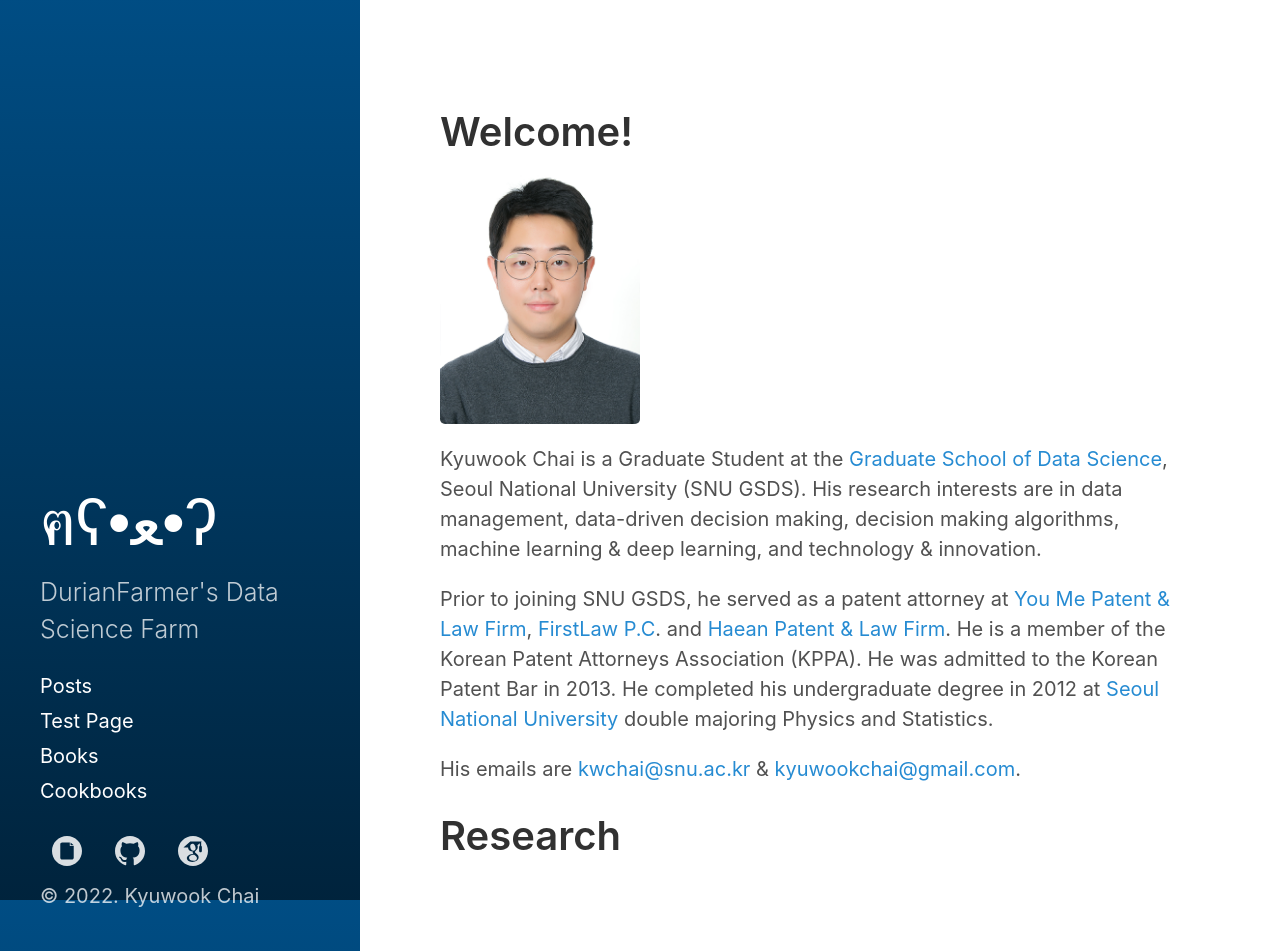
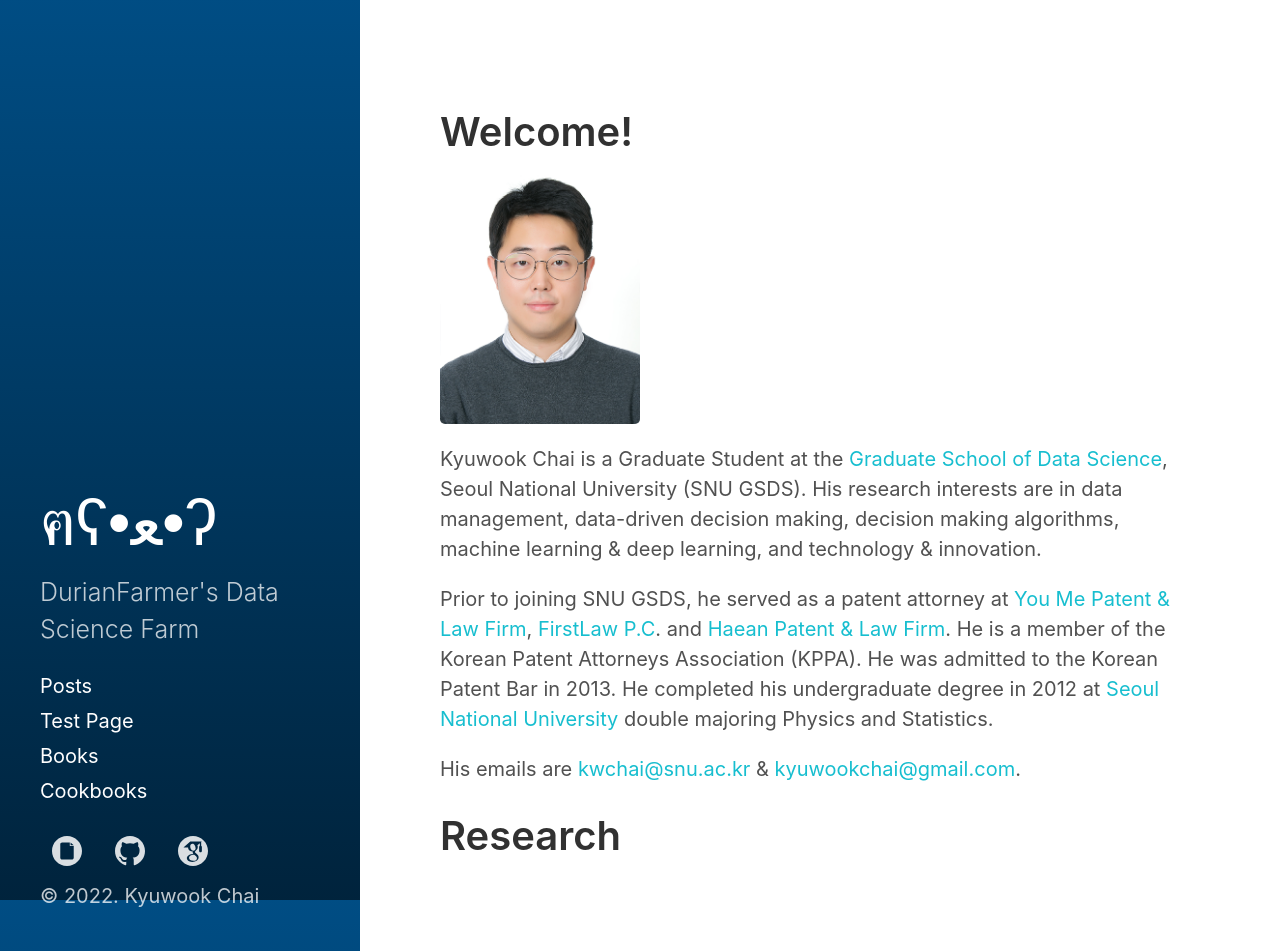
Before and after one commit to DurianFarmer/DurianFarmer.github.io, a Jekyll site: the page built from index.md, in a window 1280 px wide and 951 px high. Built offline with Jekyll 4.4.1, drawn with Linux system fonts in a browser that asks for light colours; nearby versions of some CDN libraries; our own code applies the rules of GitHub Pages for plain Markdown files.

Commit message:
page 추가 실험

```diff
--- a/_sass/hydeout/_variables.scss
+++ b/_sass/hydeout/_variables.scss
@@ -9,10 +9,12 @@ $red: #ac4142 !default;
 $orange: #d28445 !default;
 $yellow: #f4bf75 !default;
 $green: #90a959 !default;
-$cyan: #75b5aa !default;
+$cyan: #17becf !default;
 $blue: #268bd2 !default;
 $navy: #003860 !default;
 $brown: #8f5536 !default;
+$purple: #9467bd !default;;
+$pink: lightcoral !default;;
 
 $root-font-family: -apple-system, BlinkMacSystemFont, 'Segoe UI', 'Roboto', 'Oxygen', 'Ubuntu', 'Cantarell', 'Fira Sans', 'Droid Sans', 'Helvetica Neue', Arial, sans-serif !default;
 $root-font-size: 1rem !default;
@@ -21,7 +23,7 @@ $root-line-height: 1.5 !default;
 $body-color: $gray-5 !default;
 $body-muted: $gray-4 !default;
 $body-bg: #fff !default;
-$link-color: $blue !default;
+$link-color: $cyan !default;
 $heading-color: $gray-6 !default;
 
 $border-color: $gray-2 !default;
@@ -40,7 +42,8 @@ $box-shadow-opacity: 0.16 !default;
 $default-box-shadow: $box-shadow-size $box-shadow-size $box-shadow-size rgba(0, 0, 0, $box-shadow-opacity);
 
 $code-font-family: Menlo, Monaco, 'Courier New', monospace !default;
-$code-color: #bf616a !default;
+$code-color: $pink !default;
+// $code-color: #bf616a !default;
 
 // Hyde theming
 $sidebar-bg-color: $navy;
```
